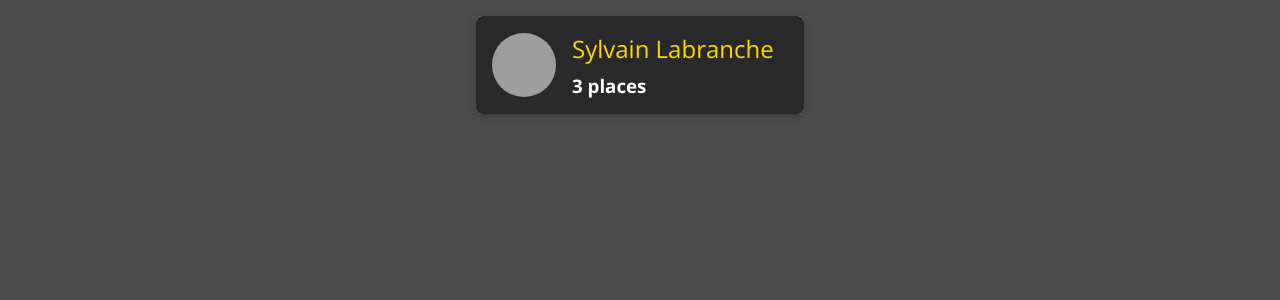
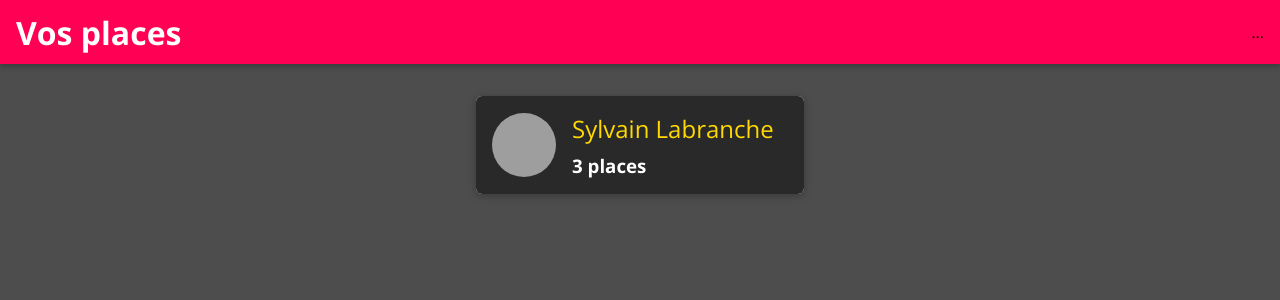
Before and after one commit to i8DragonFury/tp1_web_base, a React (Create React App) app: page / in a window 1280 px wide. Shown: the top 300 px of the page. Built offline with nearby package versions, Linux system fonts and the light colour scheme; grey boxes are pictures that could not be loaded.

Commit message:
Ajout MainNavigation et MainHeader v45

```diff
--- a/src/App.js
+++ b/src/App.js
@@ -7,10 +7,13 @@
 } from "react-router-dom";
 import Utilisateurs from "./utilisateur/pages/Utilisateurs";
 import NouvellePlace from "./places/pages/NouvellePlace";
+import MainNavigation from "./shared/Navigation/MainNavigation";
 
 function App() {
   return (
     <Router>
+      <MainNavigation />
+      <main>
         <Switch>
           <Route path="/" exact>
             <Utilisateurs />
@@ -20,6 +23,7 @@
           </Route>
           <Redirect to="/" />
         </Switch>
+      </main>
     </Router>
   );
 }
--- /dev/null
+++ b/src/shared/Navigation/MainHeader.css
@@ -0,0 +1,23 @@
+.main-header {
+  width: 100%;
+  height: 4rem;
+  display: flex;
+  align-items: center;
+  position: fixed;
+  top: 0;
+  left: 0;
+  background: #ff0055;
+  box-shadow: 0 2px 6px rgba(0, 0, 0, 0.26);
+  padding: 0 1rem;
+  z-index: 5;
+}
+
+main {
+  margin-top: 5rem;
+}
+
+@media (min-width: 768px) {
+  .main-header {
+    justify-content: space-between;
+  }
+}
--- /dev/null
+++ b/src/shared/Navigation/MainHeader.js
@@ -0,0 +1,9 @@
+import React from 'react';
+
+import './MainHeader.css';
+
+function MainHeader(props) {
+  return <header className="main-header">{props.children}</header>;
+};
+
+export default MainHeader;
--- /dev/null
+++ b/src/shared/Navigation/MainNavigation.css
@@ -0,0 +1,45 @@
+.main-navigation__menu-btn {
+  width: 3rem;
+  height: 3rem;
+  background: transparent;
+  border: none;
+  display: flex;
+  flex-direction: column;
+  justify-content: space-around;
+  margin-right: 2rem;
+  cursor: pointer;
+}
+
+.main-navigation__menu-btn span {
+  display: block;
+  width: 3rem;
+  height: 2.5px;
+  background: white;
+}
+
+.main-navigation__title {
+  color: white;
+}
+
+.main-navigation__title a {
+  text-decoration: none;
+  color: white;
+}
+
+.main-navigation__header-nav {
+  display: none;
+}
+
+.main-navigation__drawer-nav {
+  height: 100%;
+}
+
+@media (min-width: 768px) {
+  .main-navigation__menu-btn {
+    display: none;
+  }
+
+  .main-navigation__header-nav {
+    display: block;
+  }
+}
--- /dev/null
+++ b/src/shared/Navigation/MainNavigation.js
@@ -0,0 +1,25 @@
+import React from 'react';
+import { Link } from 'react-router-dom';
+
+import MainHeader from './MainHeader';
+import './MainNavigation.css';
+
+function MainNavigation (props) {
+  return (
+    <MainHeader>
+      <button className="main-navigation__menu-btn">
+        <span />
+        <span />
+        <span />
+      </button>
+      <h1 className="main-navigation__title">
+        <Link to="/">Vos places</Link>
+      </h1>
+      <nav>
+        ...
+      </nav>
+    </MainHeader>
+  );
+};
+
+export default MainNavigation;
```
Lines whose indentation alone changed are shown as unchanged.
